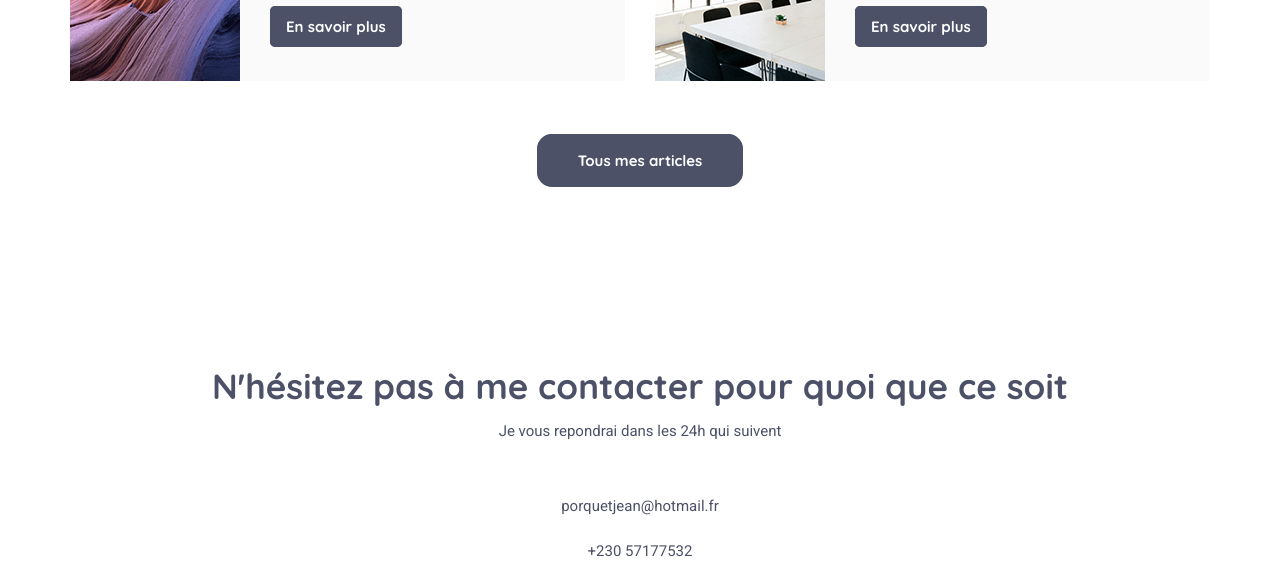
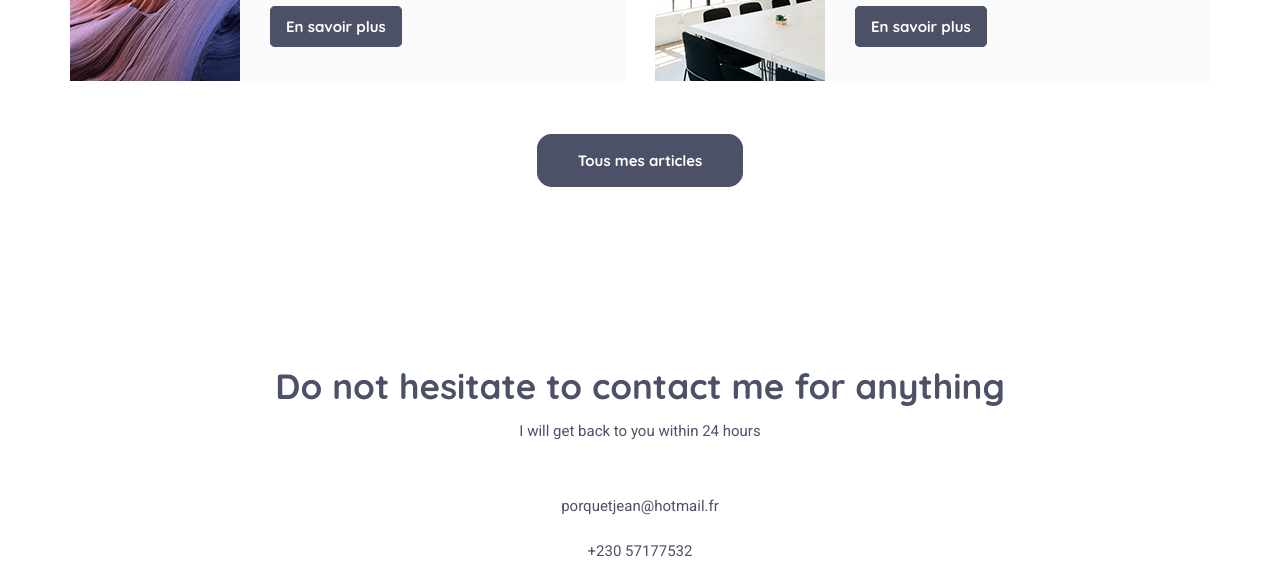
Before and after one commit to JFancis/JeanFrancisPorquet, a plain HTML site: page index.html in a window 1280 px wide. Shown: the part 2050-2621 px from the top of the page. Drawn offline with Linux system fonts and the light colour scheme.

Commit message:
Contact info

```diff
--- a/index.html
+++ b/index.html
@@ -188,8 +188,8 @@
         <div class="container">
             <div class="row">
                 <div class="contac-title title text-center col-xs-12 col-sm-12 col-md-12 col-lg-12 wow fadeIn" data-wow-delay="0.1s">
-                    <h2>N'hésitez pas à me contacter pour quoi que ce soit</h2>
-                    <p>Je vous repondrai dans les 24h qui suivent</p>
+                    <h2>Do not hesitate to contact me for anything</h2>
+                    <p>I will get back to you within 24 hours</p>
                     <br>
 
                     <p>
```
